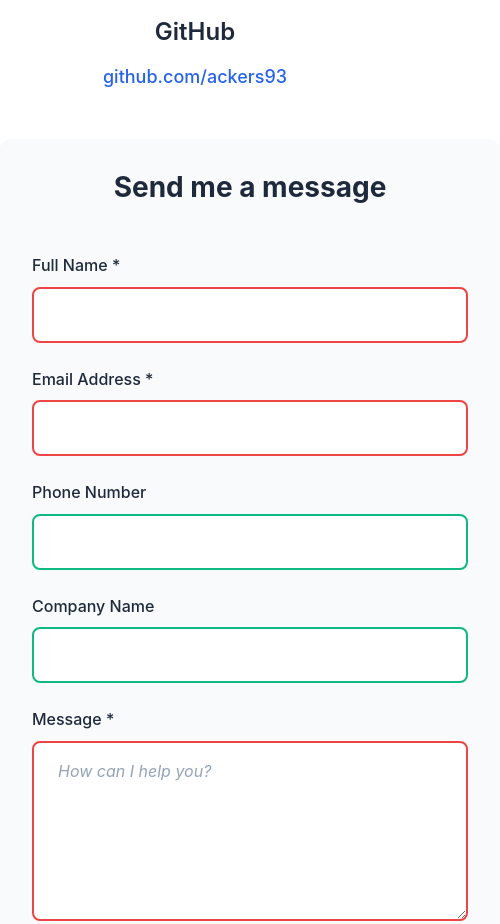
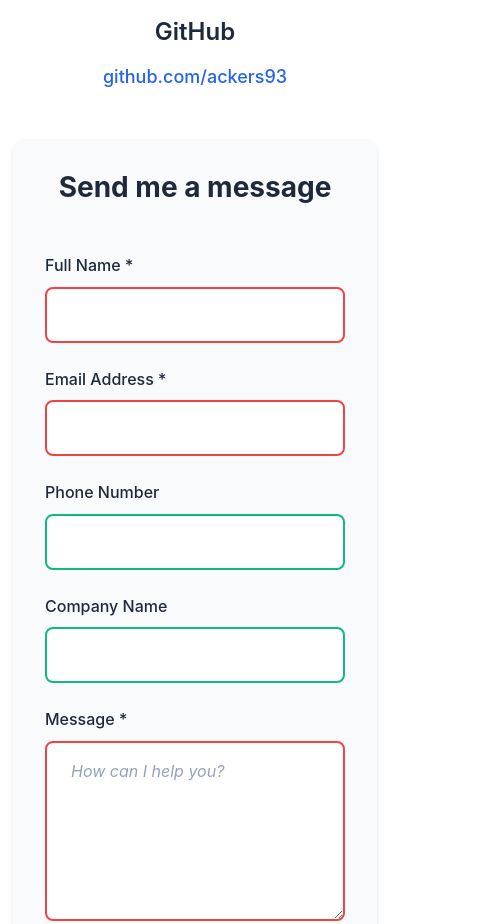
Before and after one commit to ackers93/my-portfolio, an Eleventy site: page src/index.njk in a window 390 px wide. Shown: the part 2820-3744 px from the top of the page, 500 px wide, since content can reach past the window. Built offline with nearby package versions, Linux system fonts and the light colour scheme; Eleventy itself is replaced by a stand-in of ours; files that its build step writes are made by us from their sources.

Commit message:
fixed mobile form

```diff
--- a/src/scss/_contact.scss
+++ b/src/scss/_contact.scss
@@ -62,7 +62,7 @@
 
   &__form {
     max-width: 70%;
-    min-width: 500px;
+    min-width: 50%;
     margin: 0 auto;
     padding: variables.$spacing-3xl;
     margin-top: variables.$spacing-2xl;
```
Also changed, not shown: src/css/main.css, 1 other file.
